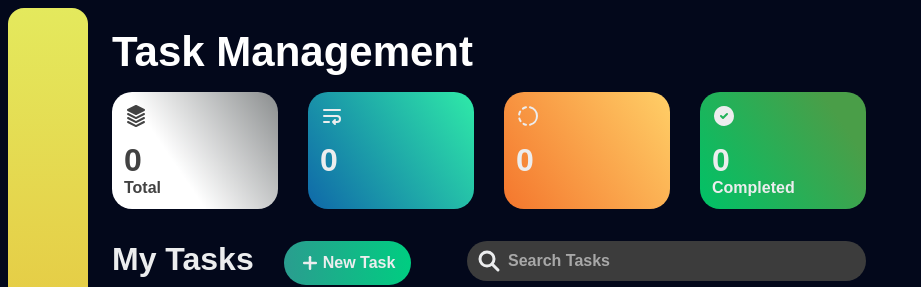
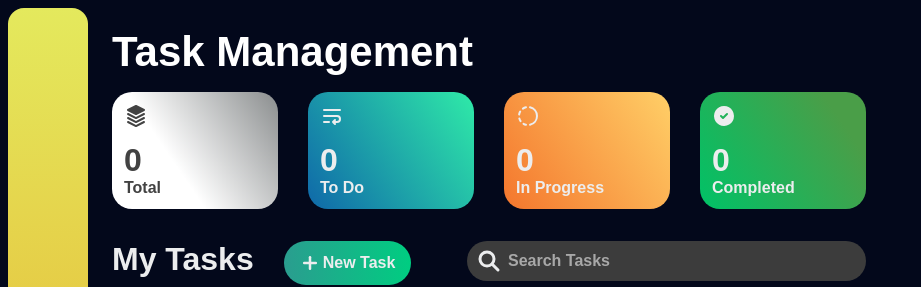
Before and after one commit to paurrev/Task-Management, a React (Vite) app: page / in a window 1280 px wide. Shown: the top 287 px of the page, without its empty margins (0-921 px from the left). Built offline with nearby package versions, Linux system fonts and the light colour scheme.

Commit message:
Add data to missing panels

```diff
--- a/src/Modal/modal.jsx
+++ b/src/Modal/modal.jsx
@@ -1,35 +1,27 @@
 import { createPortal } from 'react-dom';
 import './modal.css';
 import { TodoContext } from '../TodoProvider/TodoProvider';
-import { useContext, useRef } from 'react';
+import { useContext } from 'react';
 import Draggable from 'react-draggable';
 
 export function Modal({ children }) {
-  const { clickPosition } = useContext(TodoContext);
-  const modalRef = useRef(null);
+  // const { clickPosition } = useContext(TodoContext);
+  // const modalRef = useRef(null);
 
-  const handleDragStart = (event) => {
-    // Evitar el arrastre si el evento se origina en un input o botón
-    if (event.target.tagName === 'input' || event.target.tagName === 'button') {
-      event.stopPropagation();
-    }
-  };
+  // const handleDragStart = (event) => {
+  //   // Evitar el arrastre si el evento se origina en un input o botón
+  //   if (event.target.tagName === 'input' || event.target.tagName === 'button') {
+  //     event.stopPropagation();
+  //   }
+  // };
 
   return createPortal(
-    <Draggable nodeRef={modalRef}>
-      <div
-        className="ModalBackground"
-        style={{
-          position: 'absolute',
-          top: clickPosition.y,
-          left: clickPosition.x,
-        }}
-        ref={modalRef}
-        onMouseDown={handleDragStart}
-      >
-        {children}
-      </div>
-    </Draggable>,
+    <div
+      className="ModalBackground"
+
+    >
+      {children}
+    </div>,
     document.getElementById('modal')
   );
 }
--- a/src/TodoProvider/TodoProvider.jsx
+++ b/src/TodoProvider/TodoProvider.jsx
@@ -18,6 +18,10 @@ function TodoProvider({ children }) {
   const [openModal, setOpenModal] = useState(false);
   // Cantidad de ToDos completados
   const completedTodos = todos.filter((todo) => todo.completed).length;
+
+  const inProgressTodos = todos.filter((todo) => todo.status === 'in-progress').length;
+
+  const statusTODOS = todos.filter((todos) => todos.status === 'todo').length
   // Cantidad de ToDos totales
   const totalTodos = todos.length;
 
@@ -82,6 +86,8 @@ function TodoProvider({ children }) {
         addTodo,
         clickPosition,
         setClickPosition,
+        inProgressTodos,
+        statusTODOS
       }}
     >
       {children}
--- a/src/components/Infopanel/Infopanel.jsx
+++ b/src/components/Infopanel/Infopanel.jsx
@@ -11,7 +11,7 @@ import { useContext } from 'react';
 import { TodoContext } from '../../TodoProvider/TodoProvider';
 
 function Infopanel() {
-  const { completedTodos, totalTodos } = useContext(TodoContext);
+  const { completedTodos, totalTodos, statusTODOS, inProgressTodos } = useContext(TodoContext);
   return (
     <section className="info-panel">
       <h1 className="info-panel--title">Task Management</h1>
@@ -37,8 +37,8 @@ function Infopanel() {
               className="info-panel--icon"
             />
           }
-          number={0}
-          description=""
+          number={statusTODOS}
+          description="To Do"
           backgroundName="todo-card--blue"
         />
         <TodoCards
@@ -50,8 +50,8 @@ function Infopanel() {
               className="info-panel--icon"
             />
           }
-          number={0}
-          description=""
+          number={inProgressTodos}
+          description="In Progress"
           backgroundName="todo-card--orange"
         />
         <TodoCards
```
